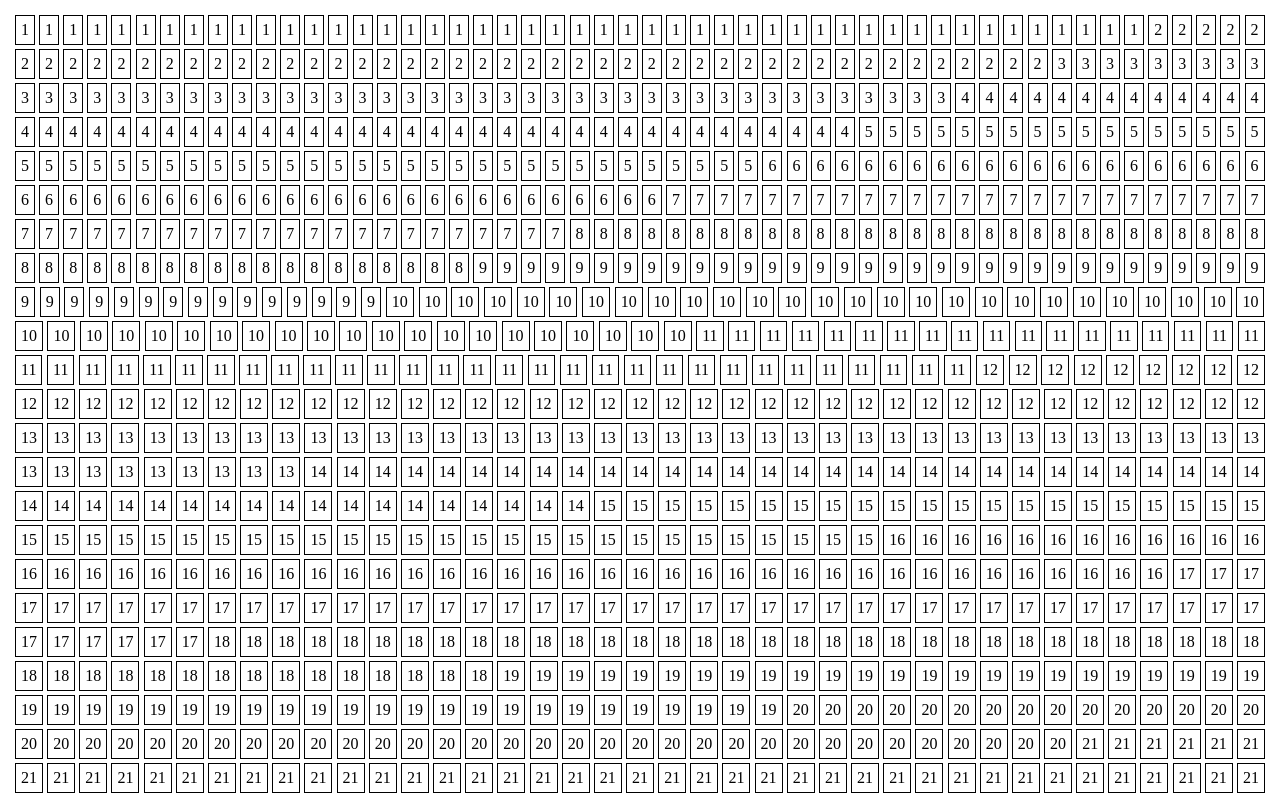
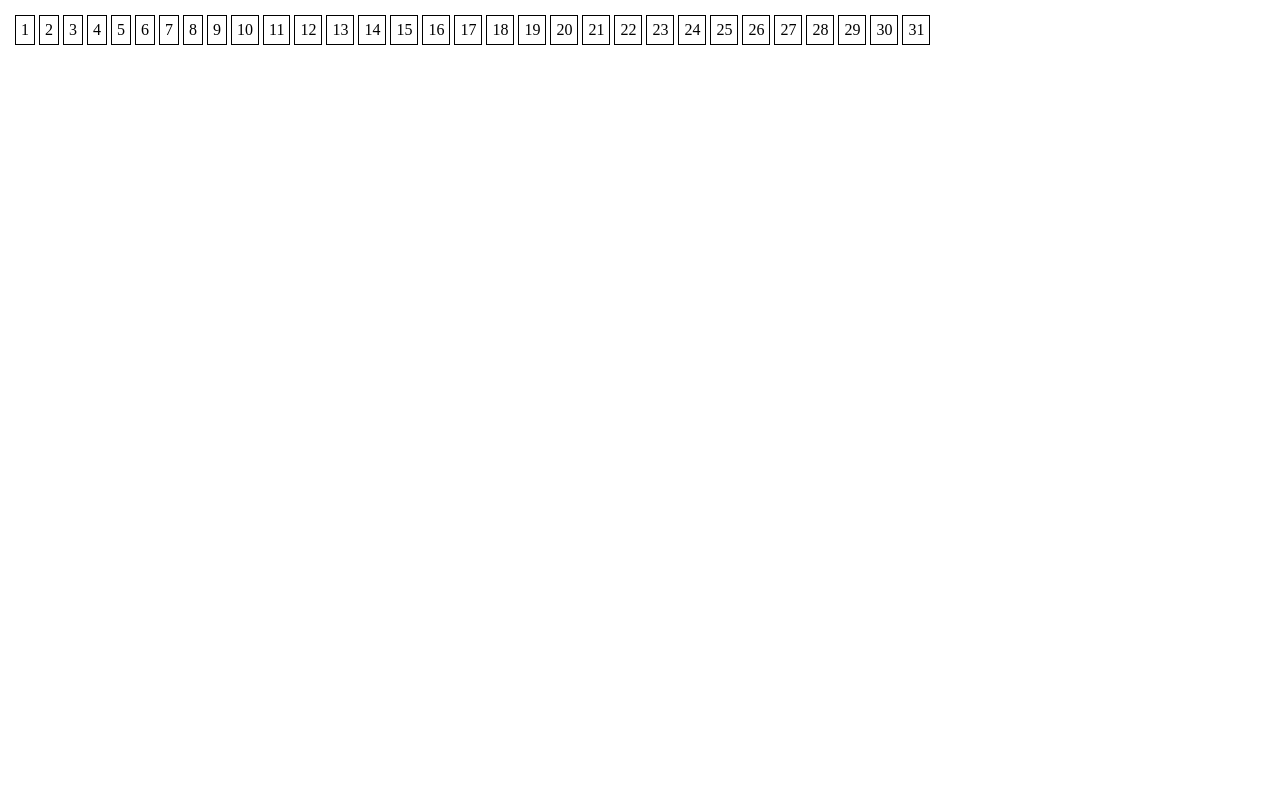
Before and after one commit to ca11ado/calendar, a Vue app: page / in a window 1280 px wide. Shown: the top 795 px of the page. Built offline with nearby package versions, Linux system fonts and the light colour scheme.

Commit message:
include lodash and moment

```diff
--- a/package.json
+++ b/package.json
@@ -19,6 +19,8 @@
   },
   "homepage": "https://github.com/ca11ado/calendar#readme",
   "dependencies": {
+    "lodash": "^4.17.15",
+    "moment": "^2.24.0",
     "vue": "^2.6.11",
     "vue-router": "^3.1.3"
   },
--- a/src/App.vue
+++ b/src/App.vue
@@ -1,20 +1,19 @@
 <template>
-  <div :class="$style.calendar">
-    <x-cubic
-      v-for="cubicId in 4*12*80"
-      :cubic-id="cubicId"
-      :title="getTitle(cubicId)"
-      :key="cubicId"
+  <div :class="$style.root">
+    <x-calendar
+      :date-from="new Date('03.25.1989')"
+      :date-to="new Date('12.01.2019')"
+      date-interval="year"
     />
   </div>
 </template>
 
 <script>
-import XCubic from 'blocks/x-cubic/x-cubic.vue';
+import XCalendar from 'blocks/x-calendar/x-calendar.vue';
 
 export default {
   components: {
-    XCubic
+    XCalendar,
   },
   props: {
   },
@@ -36,10 +35,7 @@ export default {
 </script>
 
 <style module>
-  .calendar {
-    display: flex;
-    flex-wrap: wrap;
-    padding: 5px;
-    justify-content: space-between;
+  .root {
+    display: block;
   }
 </style>
--- /dev/null
+++ b/src/components/x-calendar/x-calendar.vue
@@ -0,0 +1,64 @@
+<template>
+  <div :class="$style.root">
+    <x-cubic
+      v-for="{ id, title } in cubics"
+      :key="id"
+      :cubic-id="id"
+      :class="$style.root"
+    >
+      {{ title }}
+    </x-cubic>
+  </div>
+</template>
+
+<script>
+import capitalize from 'lodash/capitalize';
+import moment from 'moment';
+import XCubic from 'blocks/x-cubic/x-cubic.vue';
+
+export default {
+  components: {
+    XCubic,
+  },
+  props: {
+    dateFrom: {
+      type: Date,
+      required: true,
+    },
+    dateTo: {
+      type: Date,
+      default: '01.01.1900',
+    },
+    dateInterval: {
+      type: String,
+      default: 'week',
+      validator(interval) {
+        return ['none', 'week', 'day', 'year'].includes(interval);
+      },
+    },
+  },
+  data() {
+    const cubics = () => {
+      const momentMethod = `as${capitalize(this.dateInterval)}s`;
+      const count = Math.ceil(moment.duration(this.dateTo - this.dateFrom)[momentMethod]());
+      const cb = new Array(count)
+        .fill(1)
+        .map((v, index) => ({ id: index + 1, title: index + 1 }));
+      return cb;
+    };
+
+    return {
+      cubics: cubics(),
+    };
+  },
+};
+</script>
+
+<style module>
+  .root {
+    display: flex;
+    flex-wrap: wrap;
+    padding: 5px;
+    justify-content: flex-start;
+  }
+</style>
--- a/src/components/x-cubic/x-cubic.vue
+++ b/src/components/x-cubic/x-cubic.vue
@@ -1,15 +1,26 @@
 <template>
   <div :class="$style.root">
-    {{ title }}
+    <slot></slot>
   </div>
 </template>
 
 <script>
-
 export default {
   components: {
   },
   props: {
+    cubicId: {
+      type: Number,
+      required: true,
+    },
+    color: {
+      type: String,
+      default: 'transparent',
+    },
+    tags: {
+      type: Array,
+      default: () => ([]),
+    },
     title: {
       type: String,
       default: '',
@@ -17,8 +28,6 @@ export default {
   },
   data() {
     return {};
-  },
-  computed: {
   },
 };
 </script>
--- a/webpack.config.dev.js
+++ b/webpack.config.dev.js
@@ -7,7 +7,8 @@ module.exports = {
   mode: 'development',
   resolve: {
     alias: {
-      blocks: path.join(__dirname, 'src/components')
+      blocks: path.join(__dirname, 'src/components'),
+      utils: path.join(__dirname, 'src/utils')
     }
   },
   entry: [
```
Also changed, not shown: src/utils/date.js (added, +13 -0 lines), 1 other file (tests, documents, lock files or other folders).
